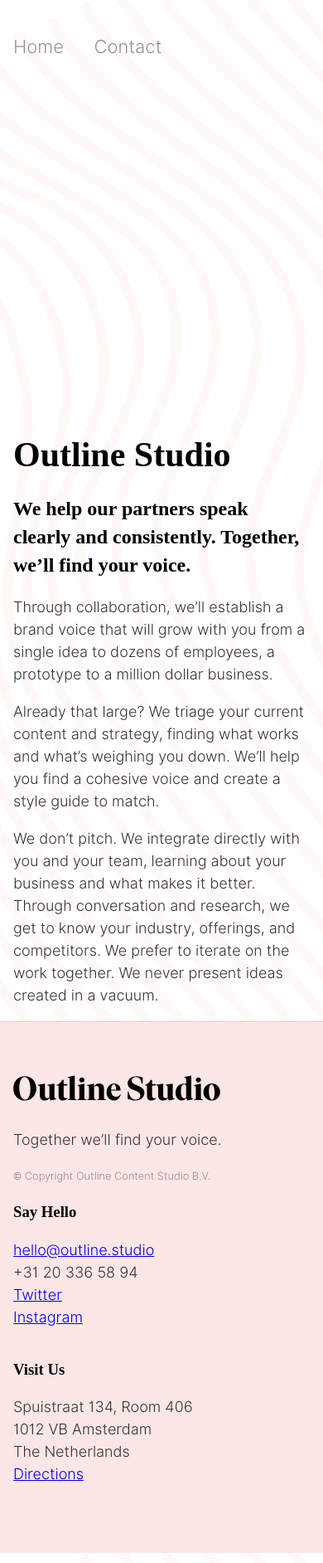
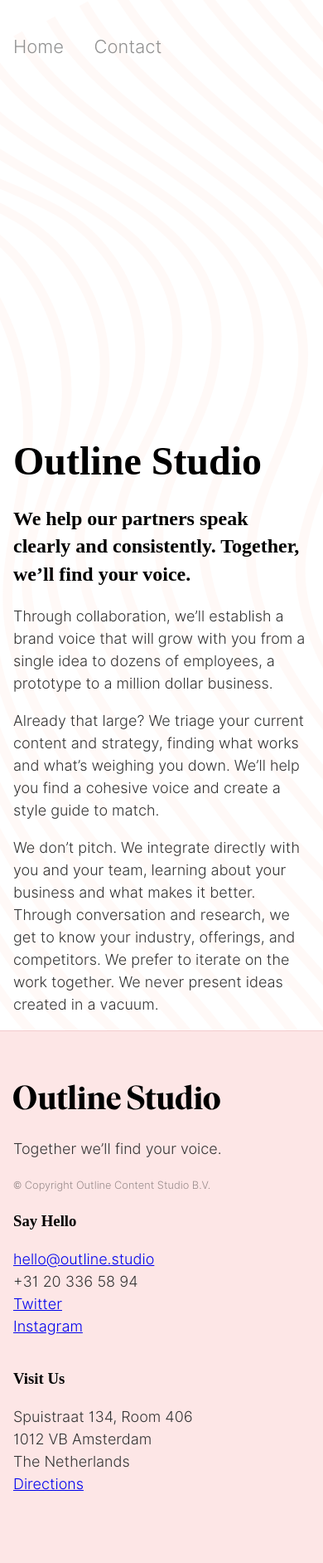
Before and after one commit to aarongilmore/outline-studio, a Jekyll site: the page built from index.md, in a window 390 px wide. Shown: the whole page at 83% size. Built offline with Jekyll 4.4.1, drawn with Linux system fonts in a browser that asks for light colours; nearby versions of some CDN libraries; some web fonts are replaced.

Commit message:
Mobile layout.

```diff
--- a/_sass/_fluid-type.scss
+++ b/_sass/_fluid-type.scss
@@ -32,7 +32,7 @@ p {
 }
 
 h1 {
-  @include fluid-type(42px, 90px);
+  @include fluid-type(48px, 90px);
 }
 
 h2 {
```
